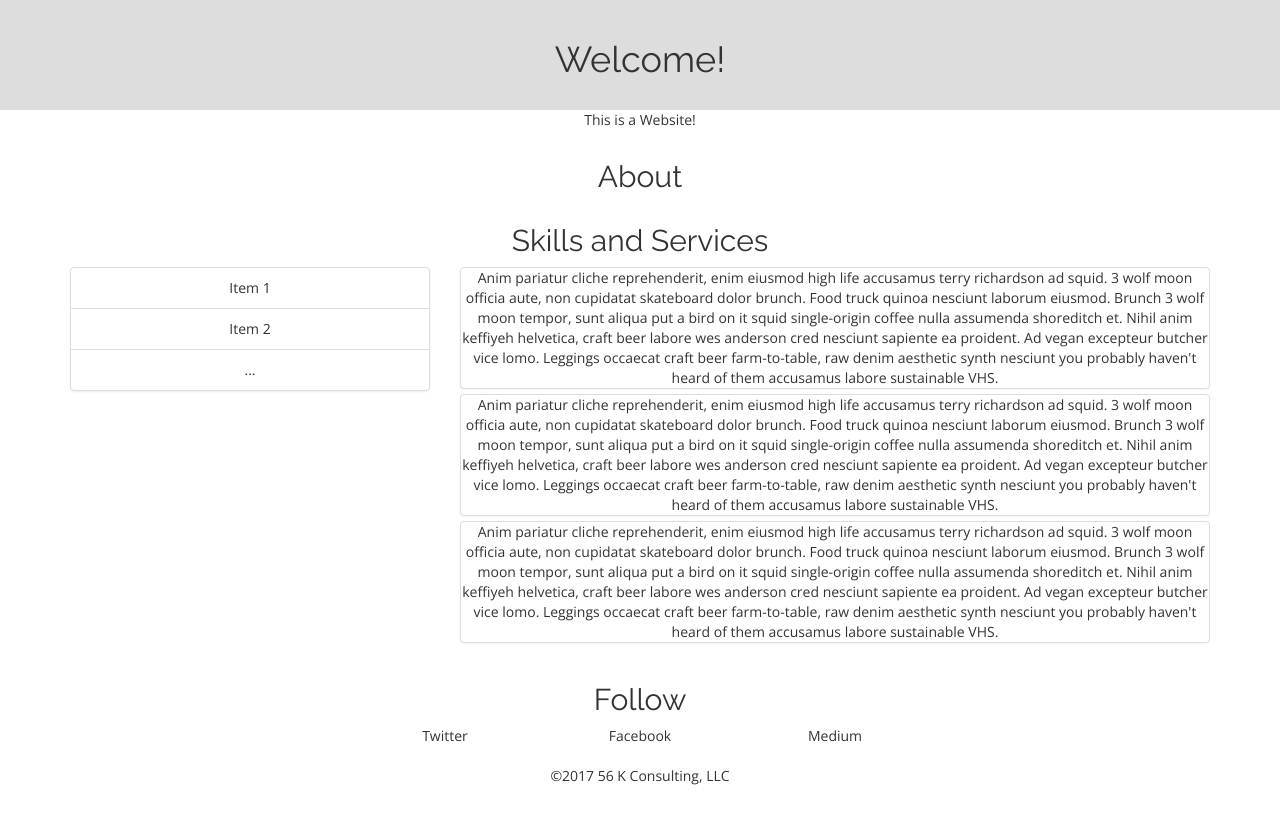
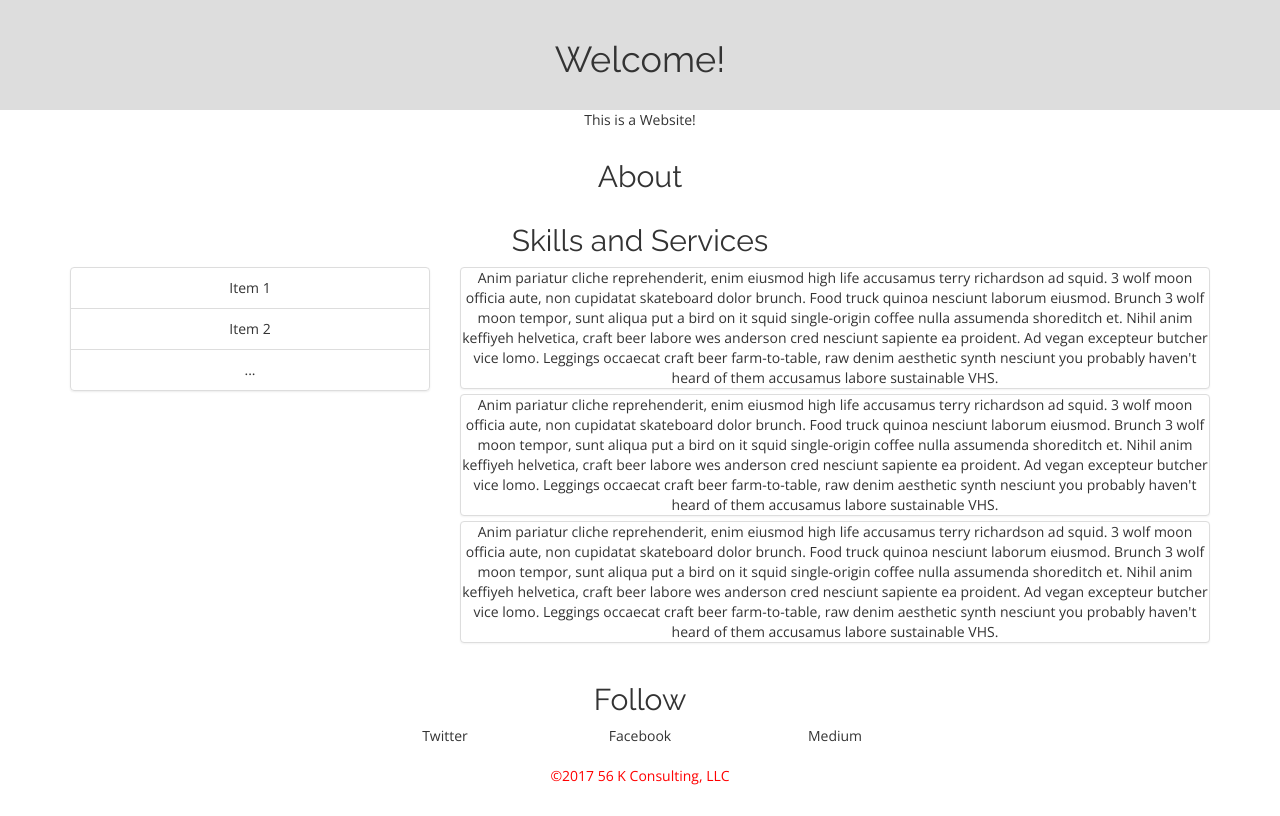
Before and after one commit to 56kconsulting/56k-co, a React (Create React App) app: page / in a window 1280 px wide. Built offline with nearby package versions, Linux system fonts and the light colour scheme.

Commit message:
Add styled-components to Footer.js

```diff
--- a/src/App.css
+++ b/src/App.css
@@ -16,7 +16,3 @@
   background-color:#ddd;
   padding: 20px;
 }
-
-.page-footer {
-  padding: 20px;
-}
--- a/src/Components/Footer.js
+++ b/src/Components/Footer.js
@@ -1,26 +1,33 @@
 import React from 'react';
 import PropTypes from 'prop-types';
-
+import styled from 'styled-components';
 import { Grid, Row, Col } from 'react-bootstrap';
 
-const Footer = props => {
+const Footer = styled.footer`
+  padding: 20px;
+  color: #f00;
+`;
+
+export default class Container extends React.Component {
+  static propTypes = {
+    copyright: PropTypes.string.isRequired,
+  };
+  render() {
+    const { copyright } = this.props;
     return (
       <div className="page-footer">
+        <Footer>
           <Grid>
             <Row>
               <Col xs={12}>
                 <p>
-              {props.copyright}
+                  {copyright}
                 </p>
               </Col>
             </Row>
           </Grid>
+        </Footer>
       </div>
     );
-};
-
-Footer.propTypes = {
-  copyright: PropTypes.string.isRequired,
-};
-
-export default Footer;
+  }
+}
```
Lines whose indentation alone changed are shown as unchanged.
